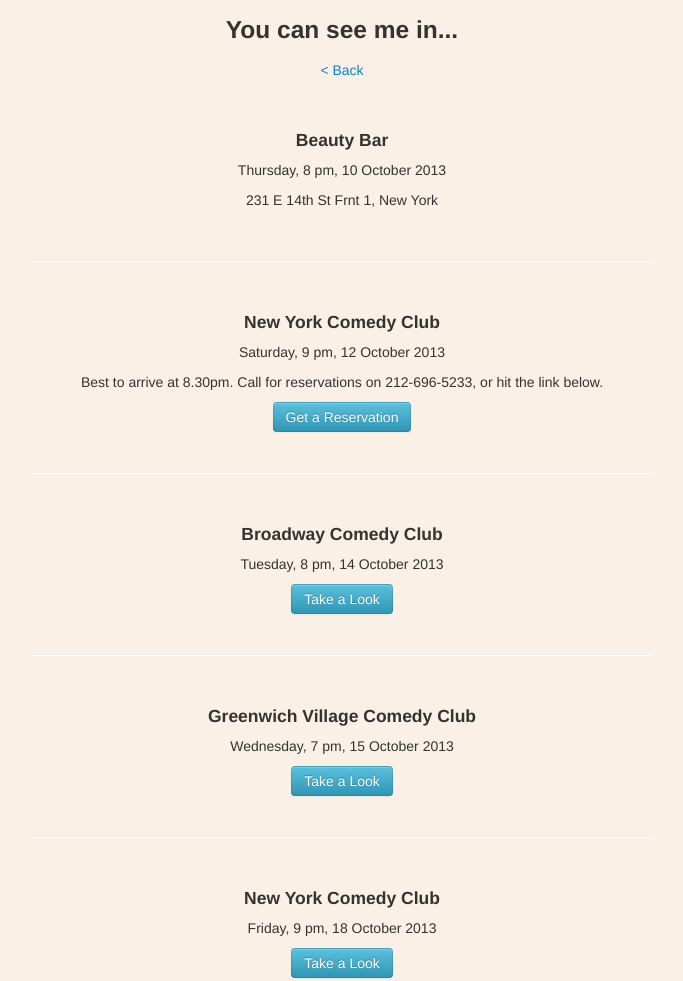
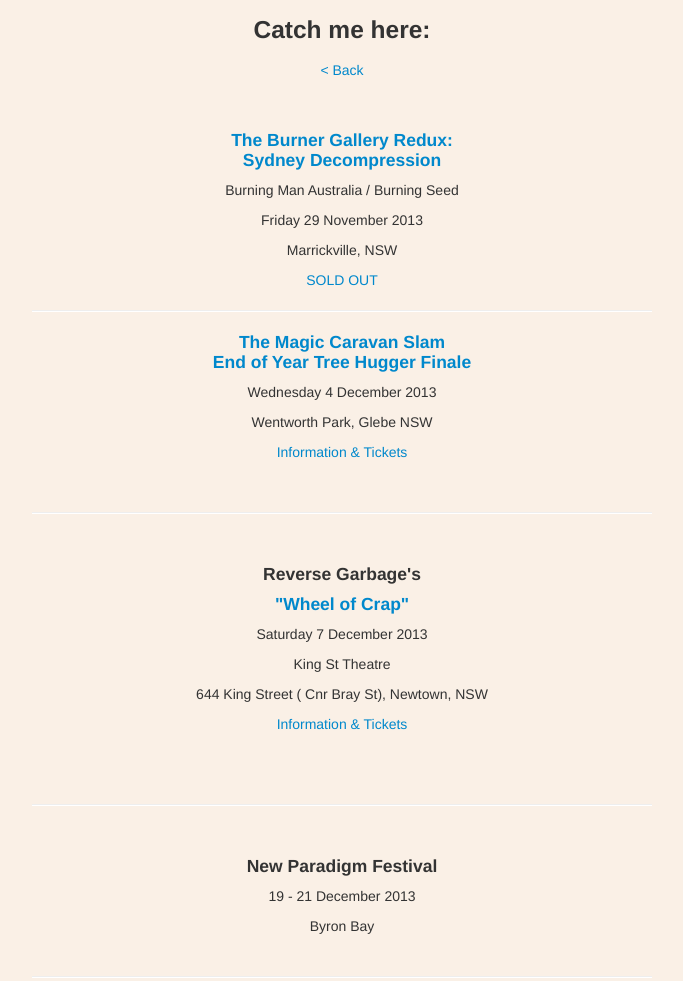
Before and after one commit to 2000faces/davesite, a plain HTML site: page gigs.html in a window 1280 px wide. Shown: the top 981 px of the page, without its empty margins (298-981 px from the left). Drawn offline with Linux system fonts and the light colour scheme.

Commit message:
updated gigs, fixes

```diff
--- a/gigs.html
+++ b/gigs.html
@@ -13,7 +13,7 @@
 	<div class="span8 offset2" style="text-align:center">
 		<div class="row">
 		<div class="span8 offet4" style="text-align:center">
-		<h3>You can see me in...</h3>
+		<h3>Catch me here:</h3>
 		<a href="index.html">< Back</a><br>
 	</div>
 	</div>
@@ -37,57 +37,38 @@
 
 
 <br>
-<h4>Beauty Bar</h4>
-
-            <p>Thursday, 8 pm, 10 October 2013</p>
-
-            <p>231 E 14th St Frnt 1, New York</p>
-
-
-<br>
+<h4><a href="https://www.facebook.com/events/227000360793856/?fref=ts">The Burner Gallery Redux:<br>
+  Sydney Decompression
+</a></h4>
+<p>Burning Man Australia / Burning Seed</p>
+<p>Friday  29 November 2013</p>
+            <p>Marrickville, NSW<a href="https://www.facebook.com/events/227000360793856/?fref=ts"></a></p>
+            <a href="https://www.facebook.com/events/227000360793856/?fref=ts">SOLD OUT</a> <br>
 <hr>
-
-
-<br>
-
-
-<h4>New York Comedy Club</h4>
-
-            <p>Saturday, 9 pm, 12 October 2013</p>
-
-            <p>Best to arrive at 8.30pm.  Call for reservations on 212-696-5233, or hit the link below.</p>
-
-
-            <a class="btn btn-info" href="http://www.newyorkcomedyclub.com/">Get a Reservation</a>
-
-<br>
+<h4><a href="https://www.facebook.com/events/466531936797535/?fref=ts">The Magic Caravan Slam<br>
+  End of Year Tree Hugger Finale</a></h4>
+<p>Wednesday 4 December 2013</p>
+<p>Wentworth Park, Glebe NSW</p>
+<p><a href="https://www.facebook.com/events/466531936797535/?fref=ts">Information &amp; Tickets</a></p>
 <br>
 <hr>
 <br>
-
-<h4>Broadway Comedy Club</h4>
-
-            <p>Tuesday, 8 pm, 14 October 2013</p>
-
-
-            <a class="btn btn-info" href="http://www.broadwaycomedyclub.com/">Take a Look</a>
-
+<h4>Reverse Garbage's </h4>
+<h4><a href="https://www.facebook.com/events/567262713328344/?notif_t=plan_user_joined">&quot;Wheel of Crap&quot;</a></h4>
+<p>Saturday 7 December 2013</p>
+<p>King St Theatre</p>
+<p>644 King Street ( Cnr Bray St), Newtown, NSW</p>
+<p><a href="https://www.facebook.com/events/567262713328344/?notif_t=plan_user_joined">Information &amp; Tickets</a></p>
 <br>
 <br>
+
 <hr>
 <br>
-
-
-
-<h4>Greenwich Village Comedy Club</h4>
-
-            <p>Wednesday, 7 pm, 15 October 2013</p>
-
-
-            <a class="btn btn-info" href="http://www.greenwichvillagecomedyclub.com/">Take a Look</a>
-
+<h4>New Paradigm Festival</h4>
+<p>19 - 21 December 2013</p>
+<p>Byron Bay<br>
 <br>
-<br>
+</p>
 <hr>
 <br>
 
@@ -112,7 +93,7 @@
 
 
 
-<h3>You missed me at...</h3>
+<h3>Time travellers only...</h3>
 
 
 
```
Also changed, not shown: index.html (+1 -1 lines), img/DA5s.jpg (added).
